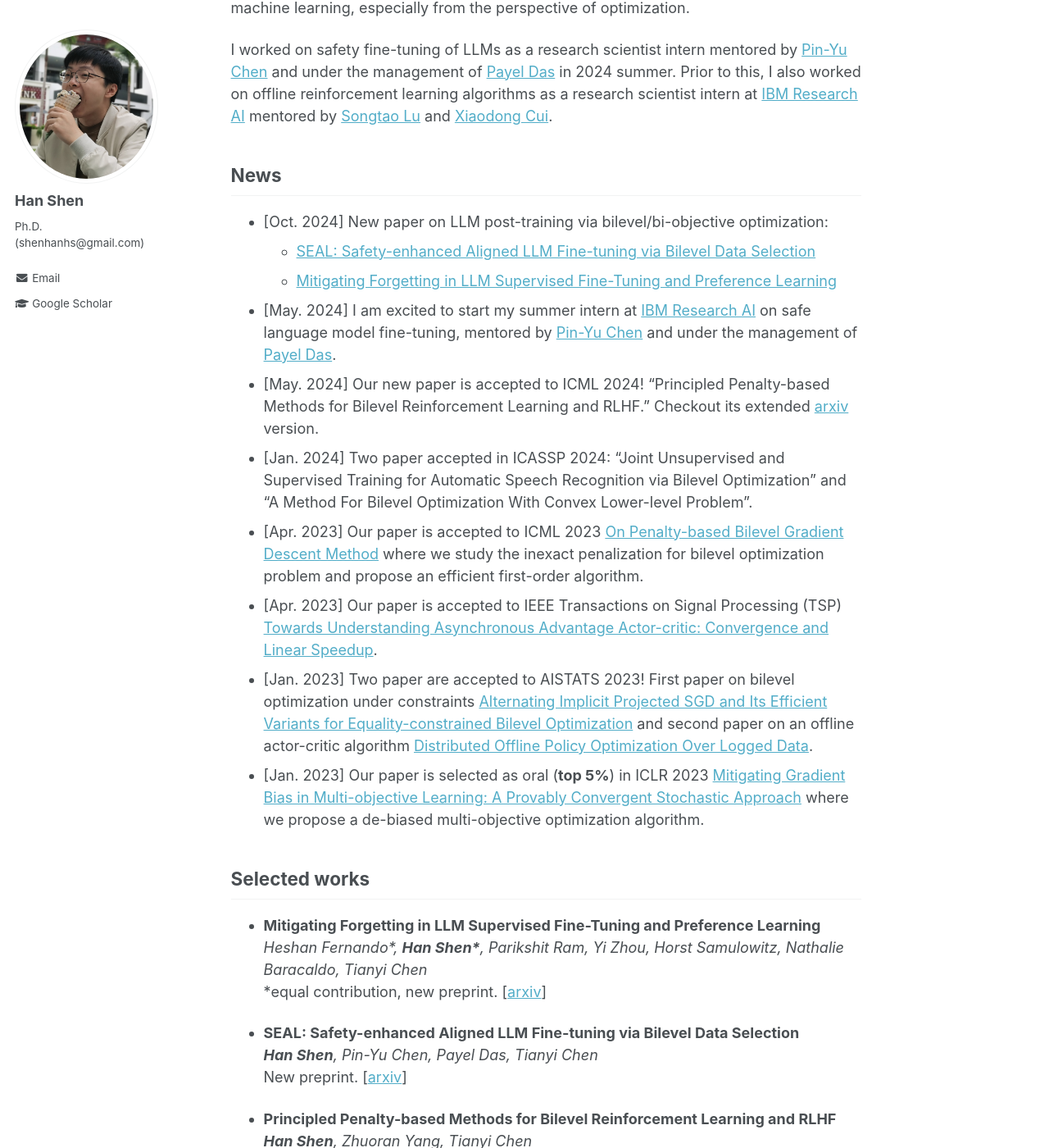
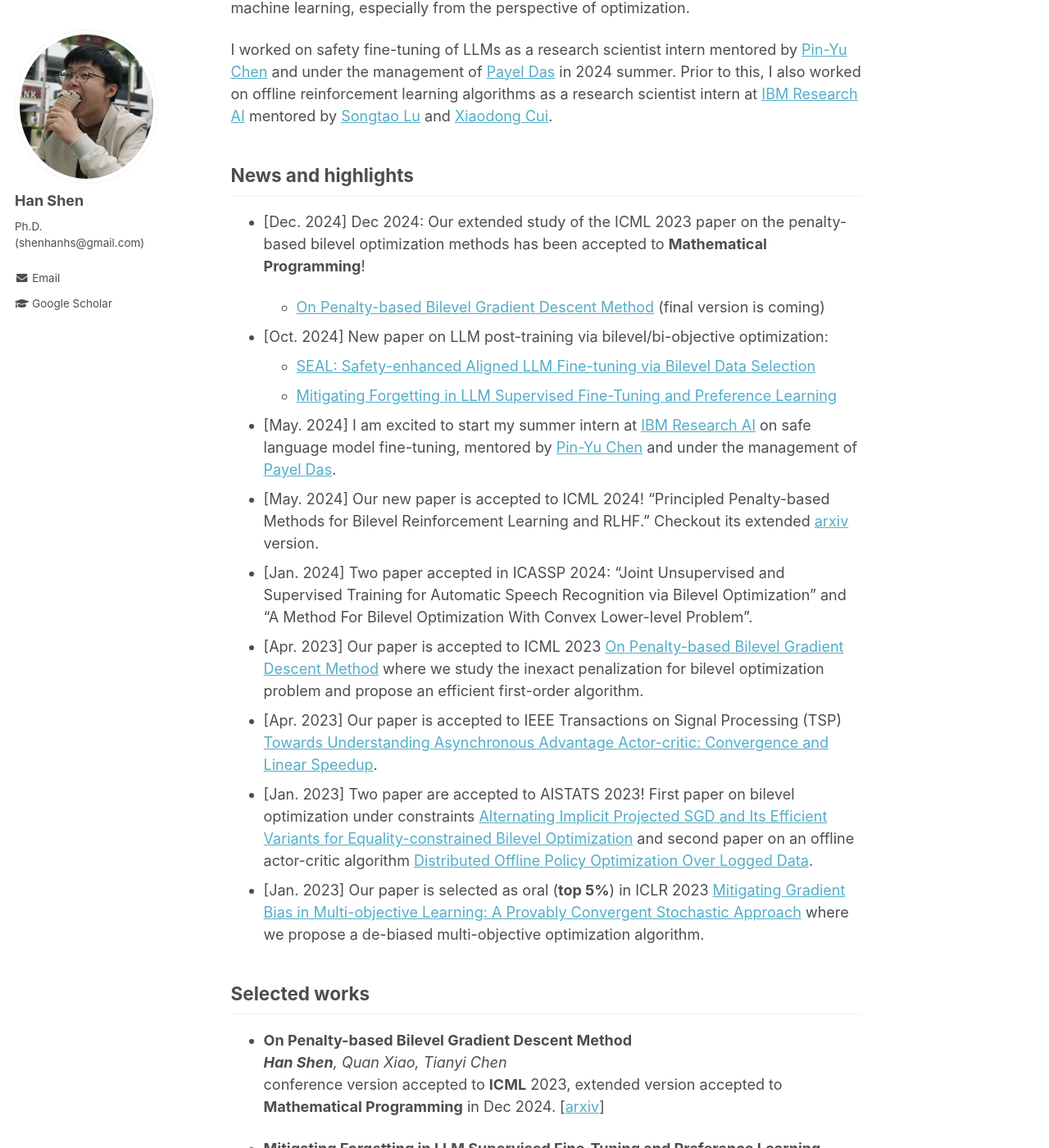
Before and after one commit to hanshen95/hanshen95.github.io, a Jekyll site: the page built from _pages/about.md, in a window 1280 px wide and 1400 px high, scrolled down 245 px. Shown: the whole window at 82% size. Built offline with Jekyll 4.4.1, drawn with Linux system fonts in a browser that asks for light colours; some of the changed text lies outside the part shown.

Commit message:
Update about.md

```diff
--- a/_pages/about.md
+++ b/_pages/about.md
@@ -29,7 +29,11 @@
 
 
 
-## News
+## News and highlights
+* [Dec. 2024] Dec 2024: Our extended study of the ICML 2023 paper on the penalty-based bilevel optimization methods has been accepted to <b>Mathematical Programming</b>!
+
+  * [On Penalty-based Bilevel Gradient Descent Method](https://arxiv.org/abs/2302.05185) (final version is coming)
+
 * [Oct. 2024] New paper on LLM post-training via bilevel/bi-objective optimization:
   * [SEAL: Safety-enhanced Aligned LLM Fine-tuning via Bilevel Data Selection](https://arxiv.org/abs/2410.07471)
   * [Mitigating Forgetting in LLM Supervised Fine-Tuning and Preference Learning](https://arxiv.org/abs/2410.15483)
@@ -48,6 +52,10 @@
 
 ## Selected works
 
+* <b>On Penalty-based Bilevel Gradient Descent Method</b>\
+*<b>Han Shen</b>, Quan Xiao, Tianyi Chen*\
+conference version accepted to <b>ICML</b> 2023, extended version accepted to <b>Mathematical Programming</b> in Dec 2024. [[arxiv](https://arxiv.org/abs/2302.05185)]
+
 * <b>Mitigating Forgetting in LLM Supervised Fine-Tuning and Preference Learning</b>\
   *Heshan Fernando\*, <b>Han Shen\*</b>, Parikshit Ram, Yi Zhou, Horst Samulowitz, Nathalie Baracaldo, Tianyi Chen*\
   \*equal contribution, new preprint. [[arxiv](https://arxiv.org/abs/2410.15483)]
```
Also changed, not shown: other parts of _pages/about.md (+0 -4 lines).
